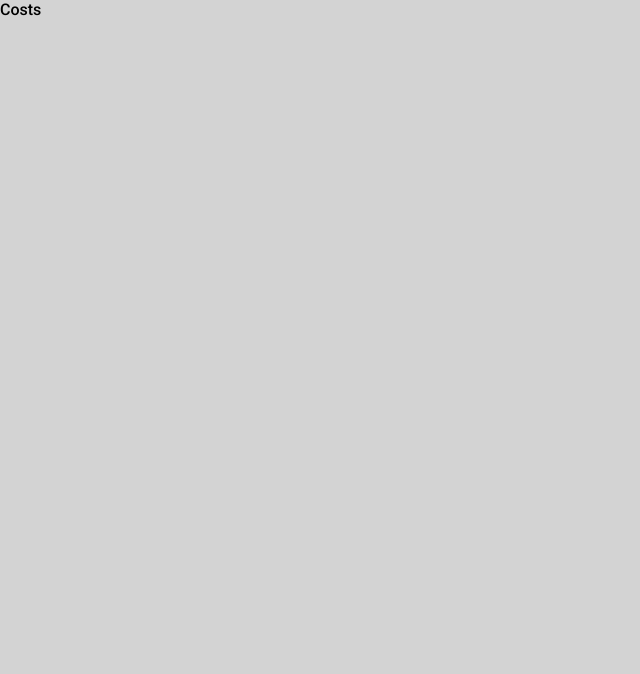
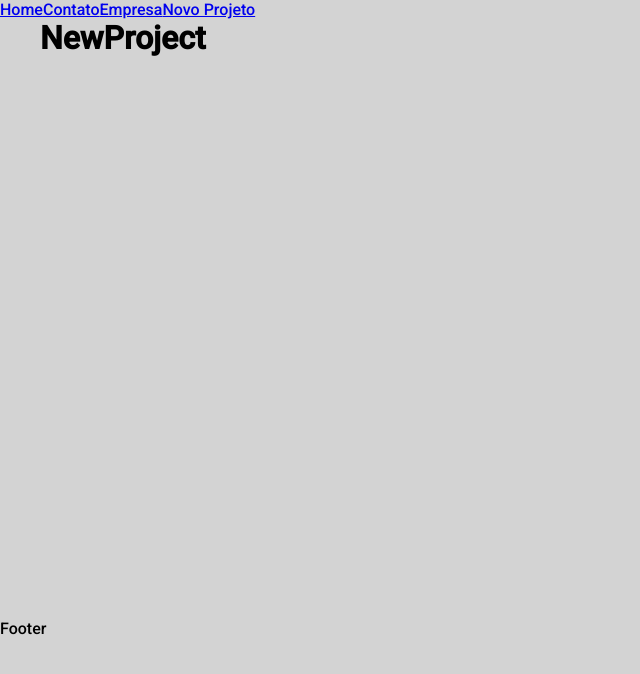
Before and after one commit to Jansen-Muniz/costs, a JavaScript app: page /newproject in a window 1280 px wide. Shown: the top 674 px of the page, without its empty margins (0-640 px from the left). Built offline with nearby package versions, Linux system fonts and the light colour scheme; the HTML template or start-up script is replaced by a standard one.

Commit message:
estruturando o projeto

```diff
--- a/src/App.js
+++ b/src/App.js
@@ -1,8 +1,30 @@
+import { BrowserRouter as Router, Routes, Route, Link } from 'react-router-dom'
+import Home from './components/pages/Home'
+import Contact from './components/pages/Contact'
+import Company from './components/pages/Company'
+import NewProject from './components/pages/NewProject'
+
+import Container from './components/layout/Container'
+
 function App() {
   return (
-    <div className="App">
-      <p>Costs</p>
-    </div>
+    <Router>
+      <div>
+        <Link to="/">Home</Link>
+        <Link to="/contact">Contato</Link>
+        <Link to="/company">Empresa</Link>
+        <Link to="/newproject">Novo Projeto</Link>
+      </div>
+      <Container customClass="min-height">
+        <Routes>
+          <Route exact path="/" element={<Home />} />
+          <Route path="/company" element={<Company />} />
+          <Route path="/contact" element={<Contact />} />
+          <Route path="/newproject" element={<NewProject />} />
+        </Routes>
+      </Container>
+      <p>Footer</p>
+    </Router>
   );
 }
 
--- /dev/null
+++ b/src/components/layout/Container.js
@@ -0,0 +1,7 @@
+import styles from './Container.module.css'
+
+function Container(props) {
+  return <div className={`${styles.container} ${styles[props.customClass]}`}>{props.children}</div>
+}
+
+export default Container
--- /dev/null
+++ b/src/components/layout/Container.module.css
@@ -0,0 +1,20 @@
+.container {
+  width: 1200px;
+  display: flex;
+  justify-content: space-between;
+  margin: 0 auto;
+  flex-wrap: wrap;
+}
+
+.min-height {
+  min-height: 75%;
+}
+
+.start {
+  justify-content: flex-start;
+}
+
+.column {
+  flex-direction: column;
+  justify-content: flex-start;
+}
--- /dev/null
+++ b/src/components/pages/Company.js
@@ -0,0 +1,5 @@
+function Company() {
+  return <h1>Company</h1>
+}
+
+export default Company
--- /dev/null
+++ b/src/components/pages/Contact.js
@@ -0,0 +1,5 @@
+function Contact() {
+  return <h1>Contact</h1>
+}
+
+export default Contact
--- /dev/null
+++ b/src/components/pages/Home.js
@@ -0,0 +1,5 @@
+function Home() {
+  return <h1>Home</h1>
+}
+
+export default Home
--- /dev/null
+++ b/src/components/pages/NewProject.js
@@ -0,0 +1,5 @@
+function NewProject() {
+  return <h1>NewProject</h1>
+}
+
+export default NewProject
```
